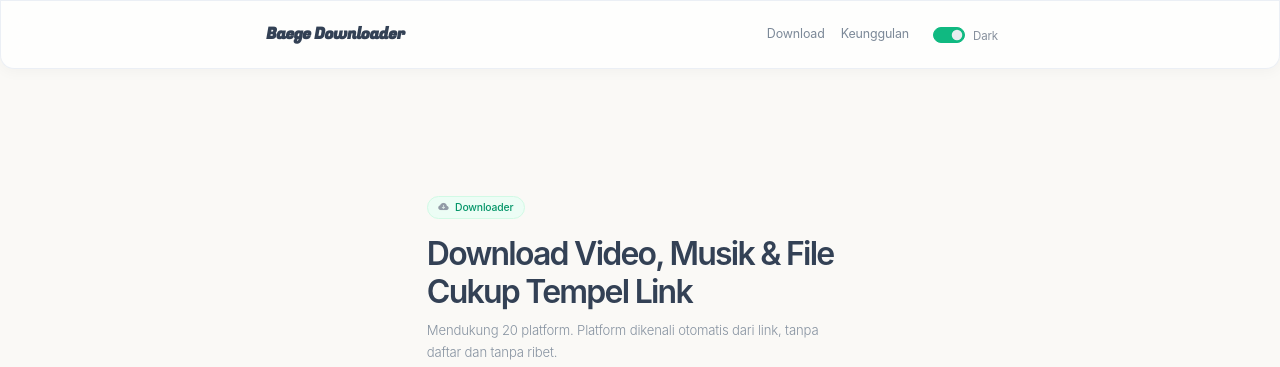
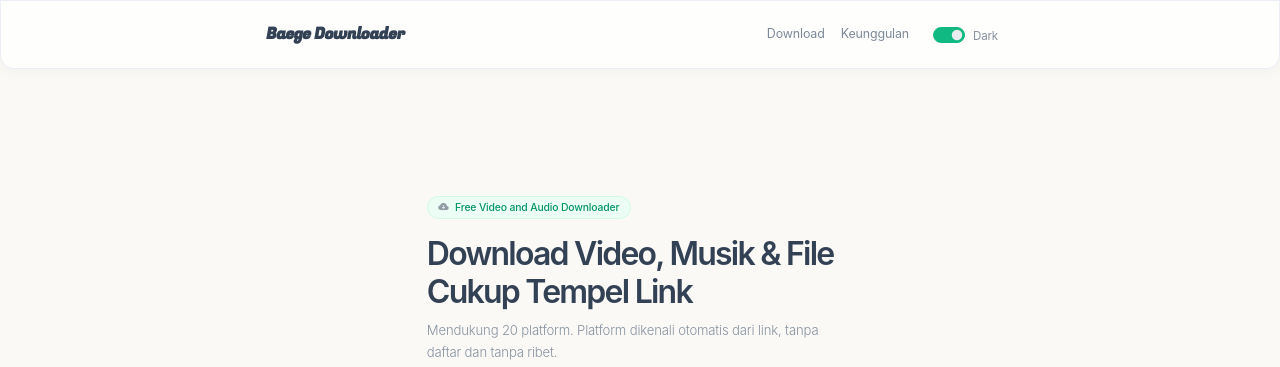
Before and after one commit to grabinet/baege, a website: page public/index.html in a window 1280 px wide. Shown: the top 367 px of the page. Drawn offline with nearby package versions, Linux system fonts and the light colour scheme; no server answers.

Commit message:
Update index.html

```diff
--- a/public/index.html
+++ b/public/index.html
@@ -82,7 +82,7 @@
   <div class="container px-3 mb-4 content-wrapper">
     <div class="row align-items-center justify-content-between">
       <div class="col-md-9 col-lg-7 text-center text-md-start mx-auto mt-3 mb-2">
-        <p class="hero-tagline badge rounded-pill mb-3"><i class="bi bi-cloud-arrow-down-fill me-1"></i> Downloader</p>
+        <p class="hero-tagline badge rounded-pill mb-3"><i class="bi bi-cloud-arrow-down-fill me-1"></i> Free Video and Audio Downloader</p>
         <h1 class="hero-title fw-bold mb-3">Download Video, Musik &amp; File <br class="d-none d-lg-inline">Cukup Tempel Link</h1>
         <p class="hero-subtitle lead mb-3">Mendukung <span id="count">20+</span> platform. Platform dikenali otomatis dari link, tanpa daftar dan tanpa ribet.</p>
 
```
